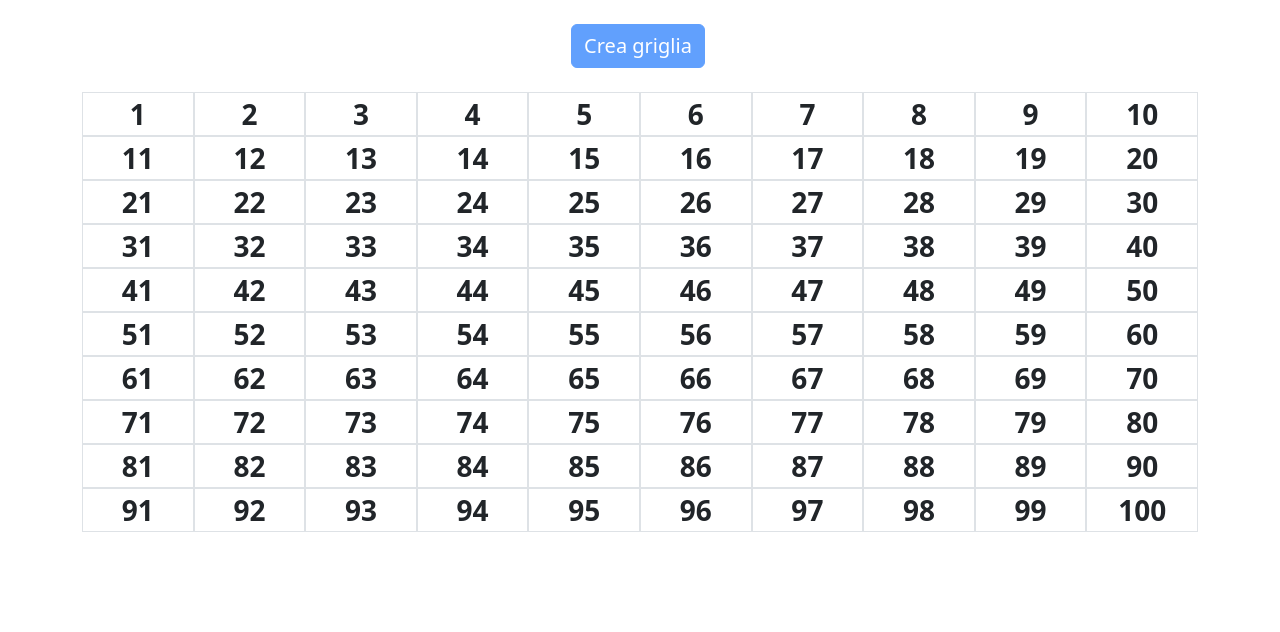
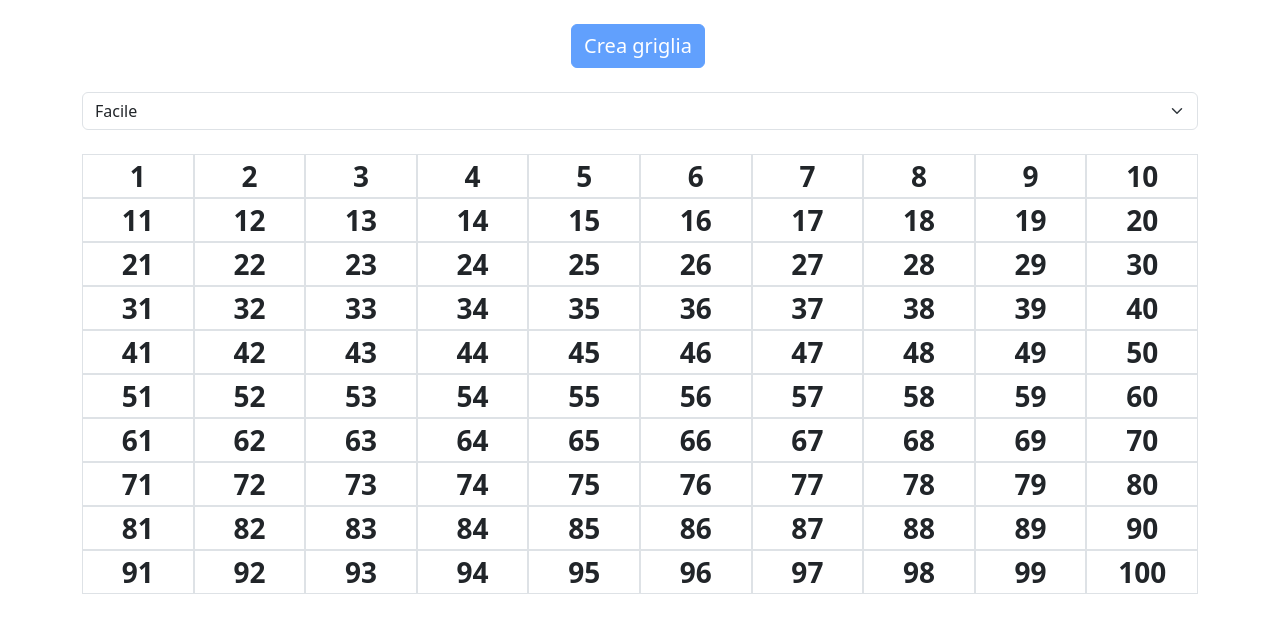
Before and after one commit to ElyPoli/js-campominato-grid, a plain HTML site: page index.html in a window 1280 px wide. Both pictures are taken after a click on the button "Crea griglia". Drawn offline with nearby package versions, Linux system fonts and the light colour scheme.

Commit message:
added bonus

```diff
--- a/css/style.css
+++ b/css/style.css
@@ -1,7 +1,11 @@
-.my-flex-basis {
-    flex-basis: calc(100% / 10);
+.my-cel-width-easy {
+    width: calc(100% / 10);
 }
 
-.my-cel-width {
-    width: calc(100% / 10);
+.my-cel-width-medium {
+    width: calc(100% / 9);
 }
+
+.my-cel-width-hard {
+    width: calc(100% / 7);
+}
--- a/index.html
+++ b/index.html
@@ -25,10 +25,17 @@
 <body>
     <main>
         <div class="container text-center">
-            <!-- Pulsante -->
-            <button class="btn btn-primary fs-5 mt-4 me-1 mb-4 btn-create">Crea griglia</button>
+            <!-- Pulsanti -->
+            <div class="mb-4">
+                <button class="btn btn-primary fs-5 mt-4 me-1 mb-4 btn-create">Crea griglia</button>
+                <select class="form-select" id="select-difficulty">
+                    <option value="100">Facile</option>
+                    <option value="81">Medio</option>
+                    <option value="49">Difficile</option>
+                </select>
+            </div>
             <!-- Risultato -->
-            <div class="d-flex justify-content-center align-items-center flex-wrap my-flex-basis" id="grid-create">
+            <div class="d-flex justify-content-center align-items-center flex-wrap" id="grid-create">
             </div>
         </div>
     </main>
--- a/js/main.js
+++ b/js/main.js
@@ -12,15 +12,18 @@ Aggiungere una select accanto al bottone di generazione, che fornisca una scelta
 - con “difficile” => 49 caselle, con un numero compreso tra 1 e 49, divise in 7 caselle per 7 righe;
 */
 
+"use strict";
+
 // Dichiaro variabili
 const btnCreate = document.querySelector(".btn-create");
 const gridCreate = document.getElementById("grid-create");
+const selectDifficultyElement = document.getElementById("select-difficulty");
 
 btnCreate.addEventListener("click", onBtnCreate); // Richiamo la funzione click sul pulsante
 
 // Funzione click sul pulsante
 function onBtnCreate() {
-    const numberOfCell = 100;
+    const numberOfCell = parseInt(selectDifficultyElement.value);
 
     const arrayCellNumber = createSequentialNumber(numberOfCell); // Richiamo la funzione che crea i numeri da inserire nelle celle
     printCell(arrayCellNumber, numberOfCell); // Richiamo la funzione che stampa il numero di celle richieste dall'utente
@@ -42,9 +45,11 @@ function createSequentialNumber(limitNumber) {
 function createSingleCell(arrayNumberInsert, indexNumberInsert, idCellNumber) {
     gridCreate.innerHTML +=
         `
-        <div class="text-center fs-3 fw-bold my-cel-width border" id="${idCellNumber}" onclick="cellClik(${idCellNumber})">${arrayNumberInsert[indexNumberInsert]}</div>
+        <div class="text-center fs-3 fw-bold border my-single-cell" id="${idCellNumber}" onclick="cellClik(${idCellNumber})">${arrayNumberInsert[indexNumberInsert]}</div>
         `;
     // Per ogni cella che creo aggiugno una funzione (cellClik) che si attiva al click della cella corrispondente
+
+    selectDifficulty(); // Richiamo la funzione che in base alla difficoltà selezionata aggiunge alle celle una classe
 }
 
 // Funzione che stampa il numero di celle richieste dall'utente
@@ -58,6 +63,26 @@ function printCell(arrayCellNumberPrint, numberOfCellPrint) {
     }
 }
 
+// Funzione che in base alla difficoltà selezionata aggiunge alle celle una classe
+function selectDifficulty() {
+    const numberOfCell = parseInt(selectDifficultyElement.value);
+
+    const widthCells = document.querySelectorAll(".my-single-cell");
+    let easy = 100;
+    let medium = 81;
+
+    // Scorro su tutti gli elementi che hanno la classe ".my-single-cell" e in base alla difficoltà selezionata aggiungo ad ogni cella una larghezza differente
+    for(let i = 0; i < widthCells.length; i++) {
+        if (numberOfCell === easy) {
+            widthCells[i].classList.add("my-cel-width-easy");
+        } else if (numberOfCell === medium) {
+            widthCells[i].classList.add("my-cel-width-medium");
+        } else {
+            widthCells[i].classList.add("my-cel-width-hard");
+        }
+    }
+}
+
 // Funzione che viene attivata ogni volta che l'utente clicca su una cella
 function cellClik(cell) {
     console.log(cell);
```
